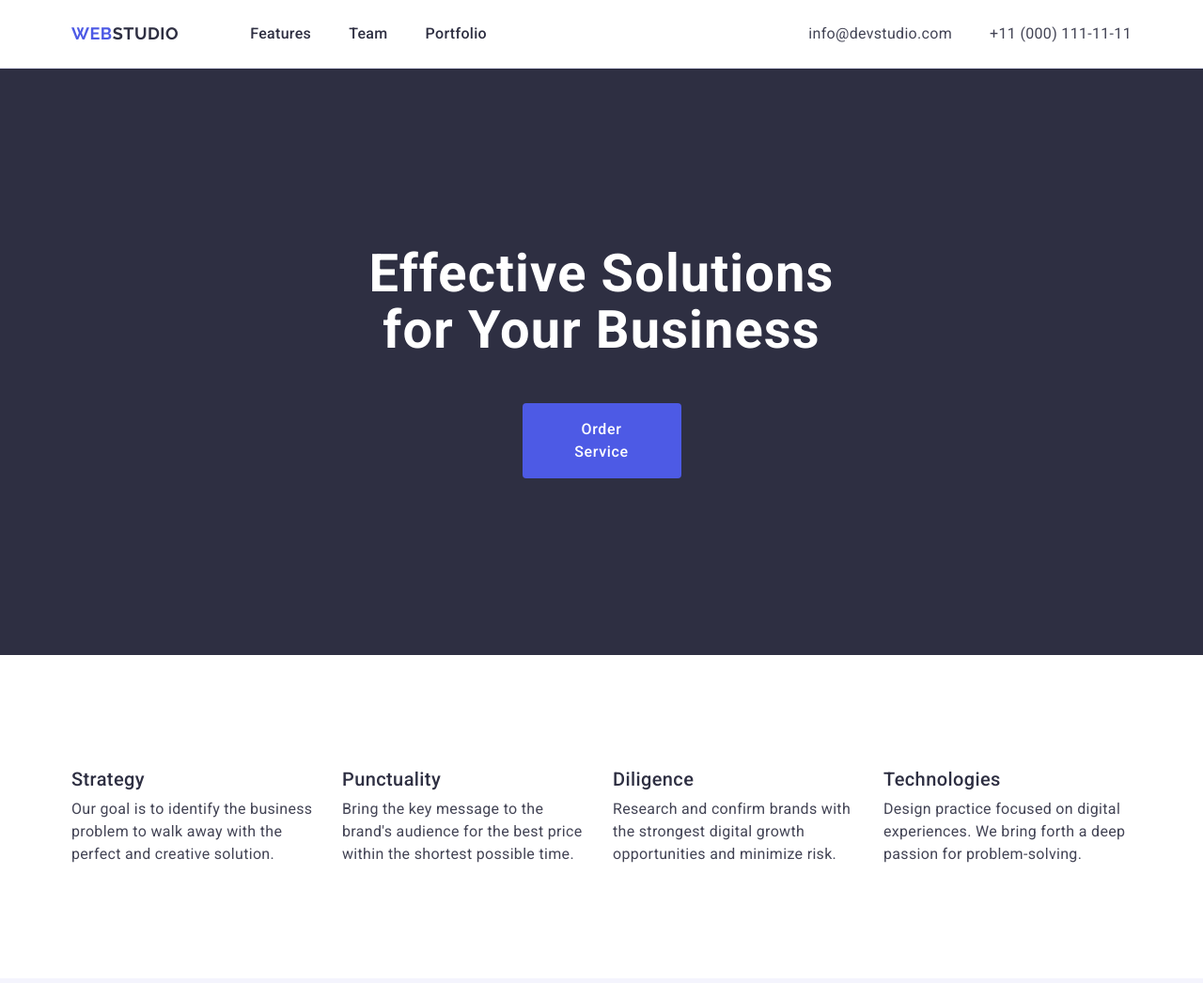
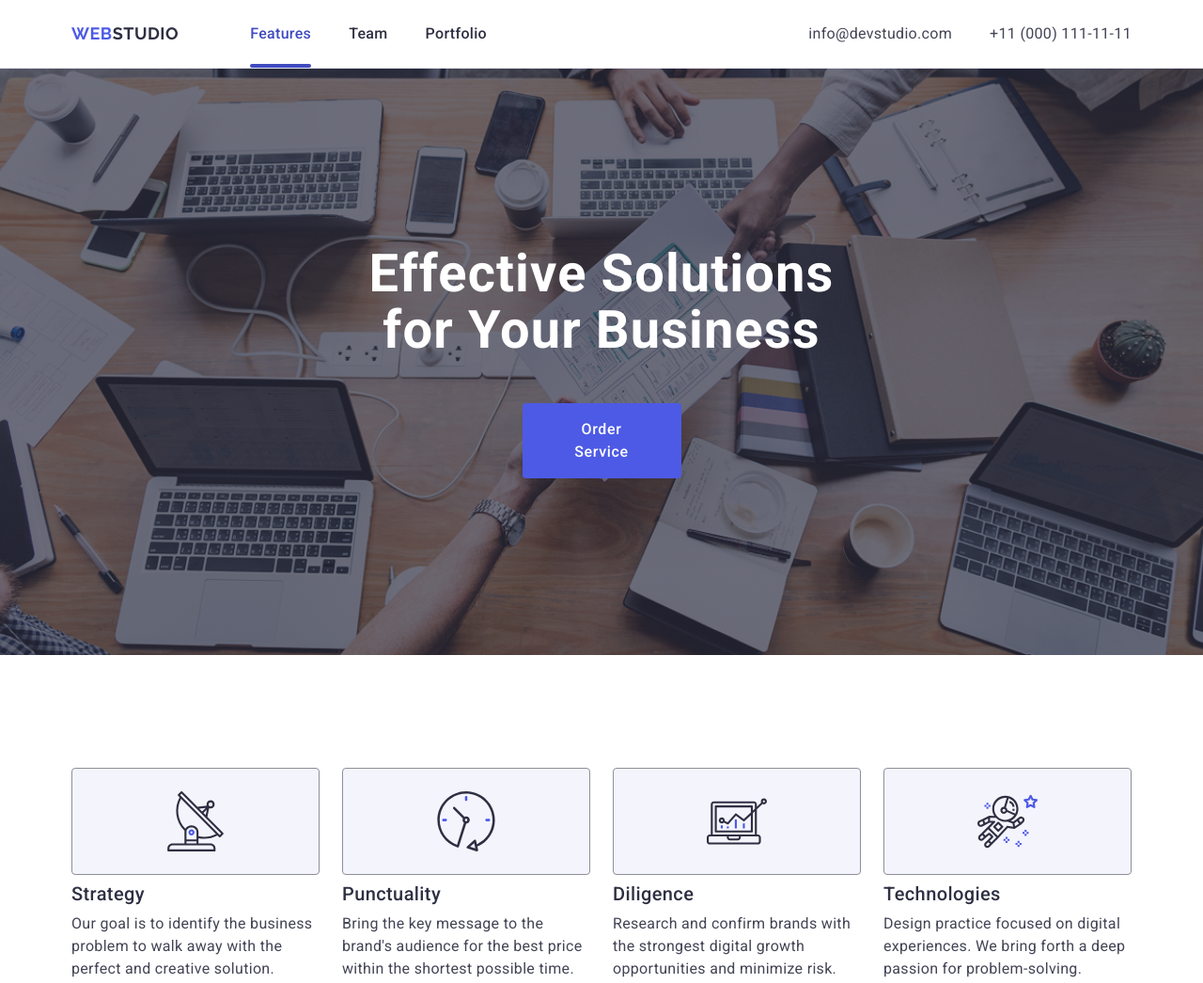
Before and after one commit to Yaroslav50/goit-markup-hw-04, a plain HTML site: page index.html in a window 1280 px wide. Shown: the top 1046 px of the page at 94% size. Drawn offline with nearby package versions, Linux system fonts and the light colour scheme.

Commit message:
style: add background and svg sprite to project

```diff
--- a/css/features.css
+++ b/css/features.css
@@ -12,23 +12,14 @@
 .features-card {
   width: calc((100% - 72px) / 4);
 }
-/* common.css */
-/* .section-title {
-  font-weight: 700;
-  font-size: 36px;
-  line-height: 1.11111;
-  letter-spacing: 0.02em;
-  text-align: center;
-  color: #2e2f42;
-} */
 
-/* .card-title {
-  font-weight: 500;
-  font-size: 20px;
-  line-height: 1.2;
-  color: #2e2f42;
-} */
-
-/* .card-text {
-  line-height: 1.5;
-} */
+.features-wrapper {
+  border: 1px solid #8e8f99;
+  border-radius: 4px;
+  background: #f4f4fd;
+  margin-bottom: 8px;
+}
+.features-icon {
+  display: block;
+  margin: 24px auto;
+}
--- a/css/header.css
+++ b/css/header.css
@@ -35,6 +35,7 @@
 }
 
 .nav-link {
+  position: relative;
   display: block;
   font-weight: 500;
   line-height: 1.5;
@@ -45,9 +46,22 @@
 
 .nav-link:hover,
 .nav-link:focus,
+.nav-link.active,
 .address-link:hover,
 .address-link:focus {
   color: #404bbf;
+}
+
+.nav-link.active::after {
+  content: '';
+  position: absolute;
+  left: 0;
+  bottom: 0;
+  display: block;
+  border-radius: 2px;
+  width: 100%;
+  height: 4px;
+  background: #404bbf;
 }
 
 .nav-list li:last-child .nav-link:active {
--- a/css/hero.css
+++ b/css/hero.css
@@ -1,6 +1,14 @@
 .hero {
+  padding: 188px 0;
   background: #2e2f42;
-  padding: 188px 0;
+  background-image:
+    linear-gradient(rgba(46, 47, 66, 0.7), rgba(46, 47, 66, 0.7)),
+    url(../images/hero-bg.jpg);
+  background-repeat: no-repeat;
+  background-position: center;
+  background-size: cover;
+  max-width: 1440px;
+  margin: 0 auto;
 }
 
 .hero-title {
--- a/index.html
+++ b/index.html
@@ -29,7 +29,7 @@
         <nav class="nav">
           <ul class="nav-list">
             <li>
-              <a class="nav-link" href="#features">Features</a>
+              <a class="nav-link active" href="#features">Features</a>
             </li>
             <li>
               <a class="nav-link" href="#team">Team</a>
@@ -70,6 +70,12 @@
           <h2 class="section-title sr-only">Our Features</h2>
           <ul class="features-list">
             <li class="features-card">
+              <div class="features-wrapper">
+                <svg class="features-icon" width="64" height="64">
+                  <use href="./images/icons/icons.svg#antena"></use>
+                </svg>
+              </div>
+
               <h3 class="card-title">Strategy</h3>
               <p class="card-text">
                 Our goal is to identify the business problem to walk away with
@@ -77,6 +83,11 @@
               </p>
             </li>
             <li class="features-card">
+              <div class="features-wrapper">
+                <svg class="features-icon" width="64" height="64">
+                  <use href="./images/icons/icons.svg#clock"></use>
+                </svg>
+              </div>
               <h3 class="card-title">Punctuality</h3>
               <p class="card-text">
                 Bring the key message to the brand's audience for the best price
@@ -84,6 +95,11 @@
               </p>
             </li>
             <li class="features-card">
+              <div class="features-wrapper">
+                <svg class="features-icon" width="64" height="64">
+                  <use href="./images/icons/icons.svg#diagram"></use>
+                </svg>
+              </div>
               <h3 class="card-title">Diligence</h3>
               <p class="card-text">
                 Research and confirm brands with the strongest digital growth
@@ -91,6 +107,11 @@
               </p>
             </li>
             <li class="features-card">
+              <div class="features-wrapper">
+                <svg class="features-icon" width="64" height="64">
+                  <use href="./images/icons/icons.svg#astronaut"></use>
+                </svg>
+              </div>
               <h3 class="card-title">Technologies</h3>
               <p class="card-text">
                 Design practice focused on digital experiences. We bring forth a
```
Also changed, not shown: images/hero-bg.jpg (added), images/icons/icons.svg (added).
